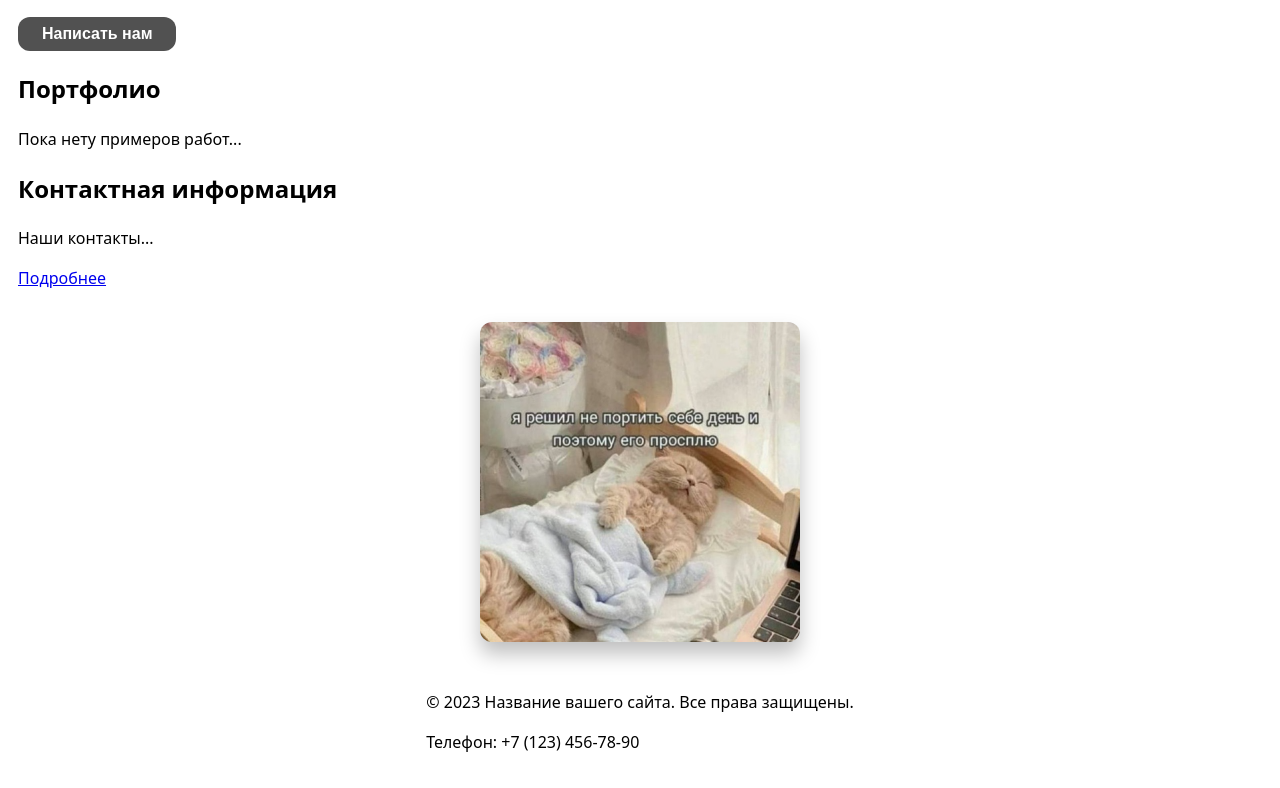
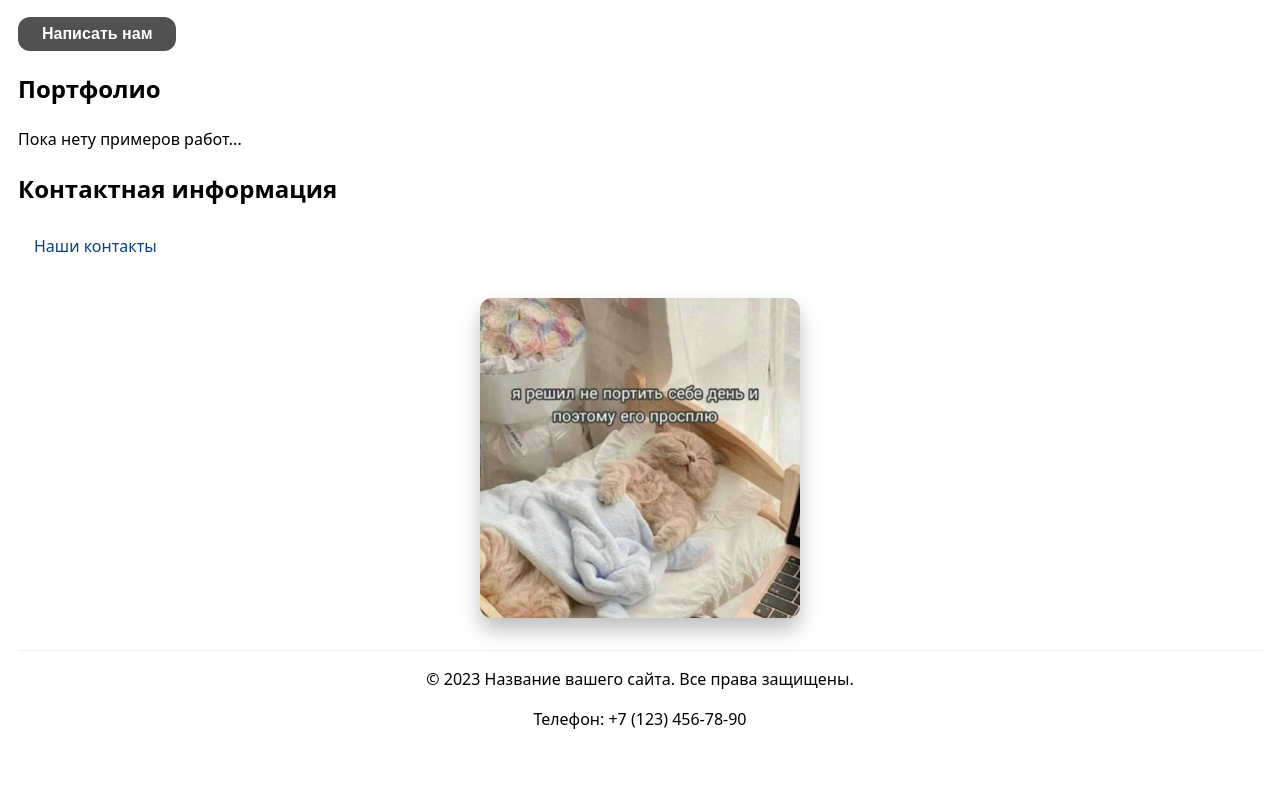
Before and after one commit to BaaBBaBaI/WebTraining, a plain HTML site: page index.html in a window 1280 px wide. Shown: the part 595-1383 px from the top of the page. After the commit the page ends 1358 px from the top, so only its background shows below. Drawn offline with Linux system fonts and the light colour scheme.

Commit message:
Finalized pr4

```diff
--- a/index.html
+++ b/index.html
@@ -14,7 +14,7 @@
 <!-- Шапка фвыасайта -->
 
     <header class="site-header">
-        <a class="site-header__brand" href="/">БЕБЕБЕ</a>
+        <a class="site-header__brand" href="index.html">БЕБЕБЕ</a>
         <nav class="site-nav" aria-label="Основная навигация">
             <ul class="site-nav__list">
                 <li class="site-nav__item"><a class="site-nav__link"
@@ -105,8 +105,9 @@ cta" href="#contacts">Связаться</a></li>
 <!-- Секция 3 с якорем -->
 <section id="contacts">
 <h2>Контактная информация</h2>
-<p>Наши контакты...</p>
-<a href="contacts.html">Подробнее</a> <!-- Ссылка на отдельную страницу -->
+    <a class="referral" href="contacts.html"> Наши контакты </a>
+<!--<p>Наши контакты...</p>-->
+<!--<a href="contacts.html">Подробнее</a> &lt;!&ndash; Ссылка на отдельную страницу &ndash;&gt;-->
 </section>
 </main>
 <!-- Подвал сайта -->
--- a/pr2.css
+++ b/pr2.css
@@ -5,8 +5,49 @@ dialog::backdrop { background: rgba(0,0,0,.5); }
 
 html {
     scroll-behavior: smooth;
+    height: 100%;
 
 }
+
+main {
+    flex-grow: 1;
+}
+
+body {
+    display: flex;
+    flex-direction: column;
+    min-height: 100vh;
+    margin: 0;
+}
+
+.site-header ul {
+    list-style-type: none;
+}
+
+:root{
+
+    color-scheme: light;
+    padding: 18px;
+    display: flex;
+    flex-direction: column;
+    min-height: 100vh;
+    flex-grow: 1;
+
+
+
+
+    /*!* Палитра *!*/
+
+    /*!* Типографика и размеры *!*/
+    --font-body:system-ui,-apple-system,"Segoe UI",Roboto,Arial,sans-serif;
+    --space-1:4px; --space-2:8px; --space-3:16px; --space-4:24px; --space-5:40px;
+    /*!* Скругления и тени *!*/
+    --radius:12px;
+    --shadow:0 1px 2px rgba(0,0,0,.08), 0 8px 24px rgba(0,0,0,.08);
+}
+
+:disabled,[aria-disabled="true"]{opacity:.6;cursor:not-allowed;}
+/* Тёмная тема: переопределяем только значения токенов */
 
 img, picture {
     max-width: 100%;
@@ -44,9 +85,21 @@ img {
 }
 
 .footer-container {
+    display: flex;
     justify-content: center;
-    display: flex;
     align-items: center;
+    border-top: 1px solid #eee;
+    /*border-block: 1px solid #eee;*/
+    margin-top: auto;
+    padding-bottom: 1rem;
+}
+
+.footer-container footer{
+
+    text-align: center;
+    width: 100%;
+    /*height: 40px;*/
+
 }
 
 .hero {
@@ -85,23 +138,7 @@ img {
     height: auto;
 }
 
-:root{
 
-    color-scheme: light;
-    padding: 18px;
-
-    /*!* Палитра *!*/
-
-    /*!* Типографика и размеры *!*/
-    --font-body:system-ui,-apple-system,"Segoe UI",Roboto,Arial,sans-serif;
-    --space-1:4px; --space-2:8px; --space-3:16px; --space-4:24px; --space-5:40px;
-    /*!* Скругления и тени *!*/
-    --radius:12px;
-    --shadow:0 1px 2px rgba(0,0,0,.08), 0 8px 24px rgba(0,0,0,.08);
-}
-
-:disabled,[aria-disabled="true"]{opacity:.6;cursor:not-allowed;}
-/* Тёмная тема: переопределяем только значения токенов */
 
 .site-header {
     display: flex;
@@ -165,7 +202,6 @@ body{
 }
 
 .container{ width:min(100% - 2*var(--space-4), 1120px); margin-inline:auto; }
-/* Вертикальные отступы секций по токенам */
 .section{ padding-block:var(--space-5); }
 .section__title{ margin:0 0 var(--space-3); }
 
@@ -176,6 +212,21 @@ section:target {
     border-radius: var(--radius, 12px);
 }
 
+.referral {
+    display: inline-block;
+    padding: var(--space-2, 8px) var(--space-3, 16px);
+    text-decoration: none;
+    color: var(--color-fg, #054381);
+    font-weight: 500;
+    border-radius: var(--radius, 8px);
+    transition: color 0.2s ease-in-out, background-color 0.2s ease-in-out;
+}
+
+.referral:hover {
+    color: var(--color-primary);
+    text-decoration: ButtonBorder;
+    background-color: rgba(10, 132, 255, 0.1);
+}
 
 .site-nav__link {
     /*color: var(--color-fg); */
@@ -191,7 +242,7 @@ section:target {
 }
 
 .site-nav__link:hover {
-    color: var(--color-primary); /* Меняем цвет на основной, например, синий */
+    color: var(--color-primary);
     text-decoration: ButtonBorder;
     background-color: rgba(10, 132, 255, 0.1);
 }
```
Also changed, not shown: about.html (+8 -5 lines), contacts.html (+7 -5 lines).
